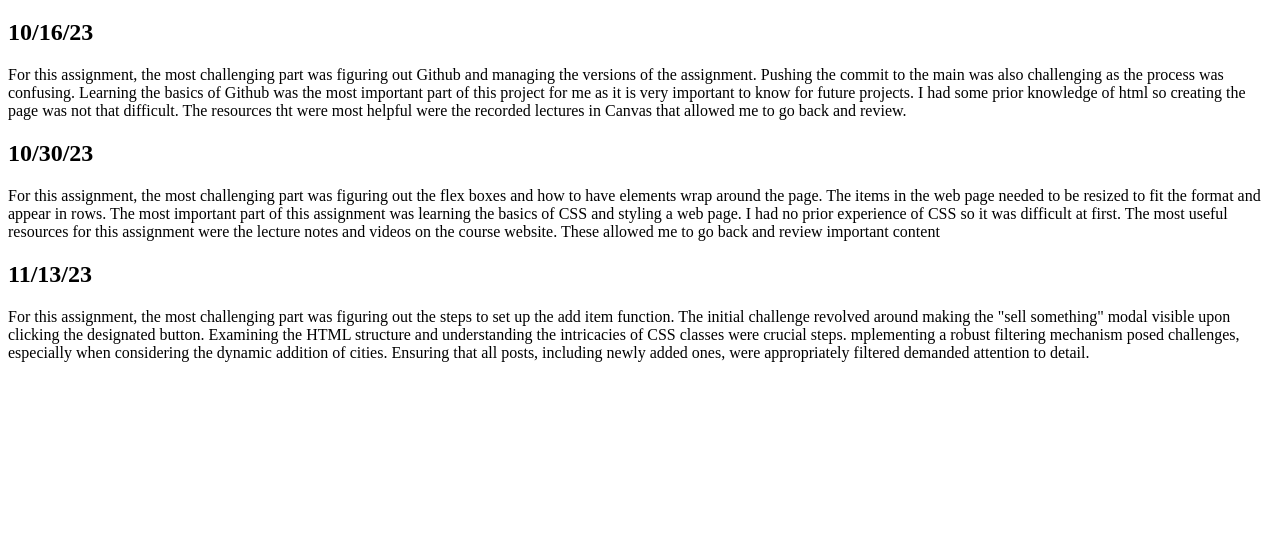
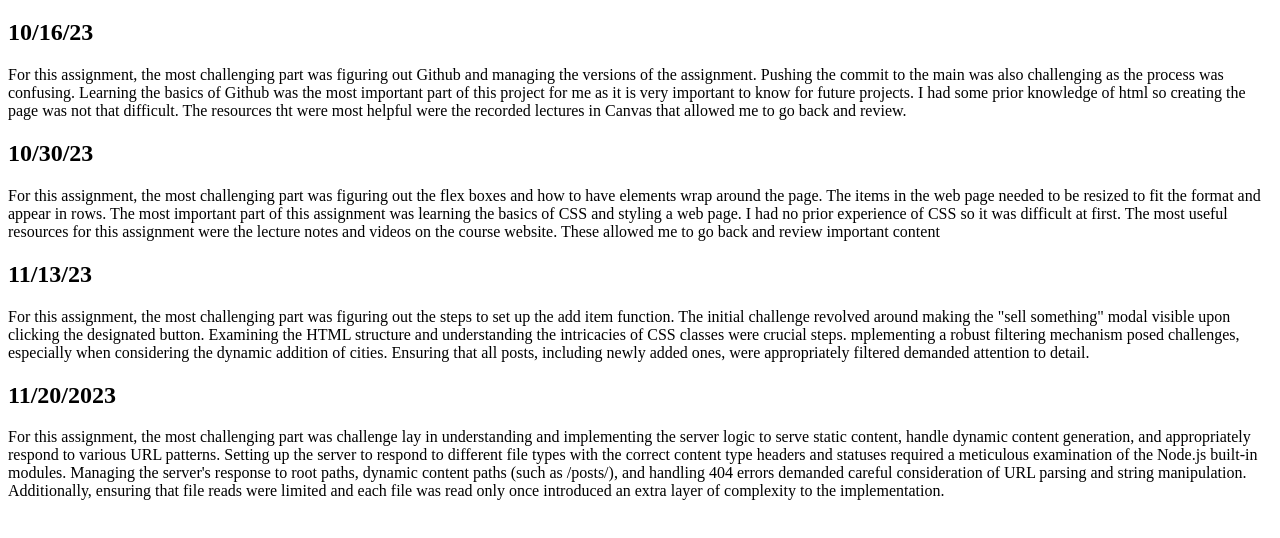
Before and after one commit to nairadi0/nairadi0.github.io, a plain HTML site: page blog.html in a window 1280 px wide. Shown: the part 100-638 px from the top of the page. Drawn offline with Linux system fonts and the light colour scheme.

Commit message:
Add files via upload

```diff
--- a/blog.html
+++ b/blog.html
@@ -38,6 +38,14 @@
             Ensuring that all posts, including newly added ones, were appropriately filtered demanded attention to detail.
 
         </p>
+        <h2> 11/20/2023</h2>
+        <p>
+            For this assignment, the most challenging part was challenge lay in understanding and implementing the server logic to serve static content,
+            handle dynamic content generation, and appropriately respond to various URL patterns. Setting up the server to respond to different file types with the correct
+            content type headers and statuses required a meticulous examination of the Node.js built-in modules. Managing the server's response to root paths,
+            dynamic content paths (such as /posts/<n>), and handling 404 errors demanded careful consideration of URL parsing and string manipulation.
+            Additionally, ensuring that file reads were limited and each file was read only once introduced an extra layer of complexity to the implementation.
+        </p>
     </body>
 
 </html>
```
